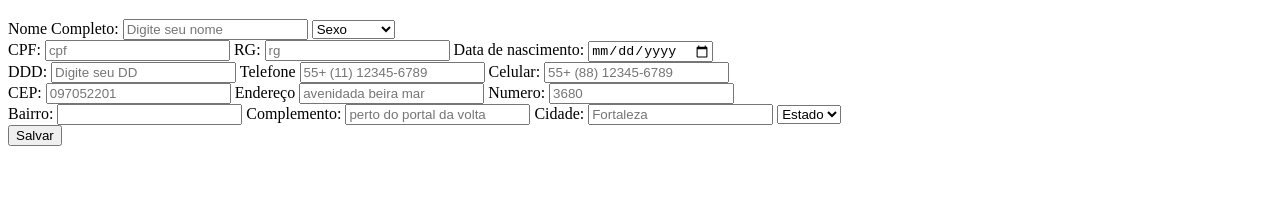
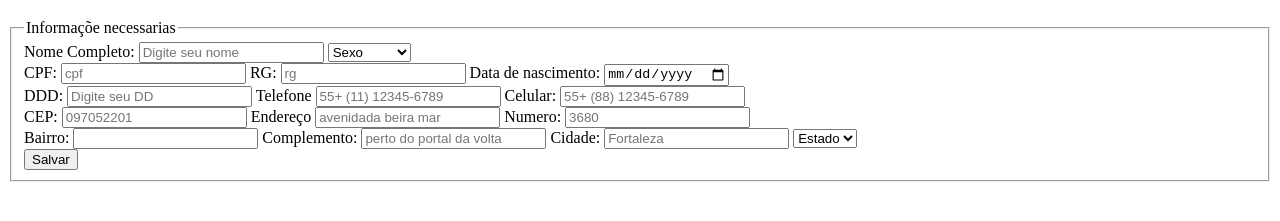
Before and after one commit to samuel-fiuza/Atividades, a plain HTML site: page Atividade.html in a window 1280 px wide. Shown: the part 61-282 px from the top of the page. Drawn offline with Linux system fonts and the light colour scheme.

Commit message:
adicao de caixa de texto na atividade

```diff
--- a/Atividade.html
+++ b/Atividade.html
@@ -6,7 +6,10 @@
     <title>Document</title>
 </head>
 <body>
+
     <H1>Cadastro</H1>
+    <fieldset>
+        <legend>Informaçõe necessarias</legend>
     <form action="receber-dados.jtml" method="post">
         <label for="nome">Nome Completo:</label>
         <input type="text" id="nome" placeholder="Digite seu nome" required>
@@ -63,5 +66,6 @@
 
 
     </form>
+   </fieldset>
 </body>
 </html>
```
